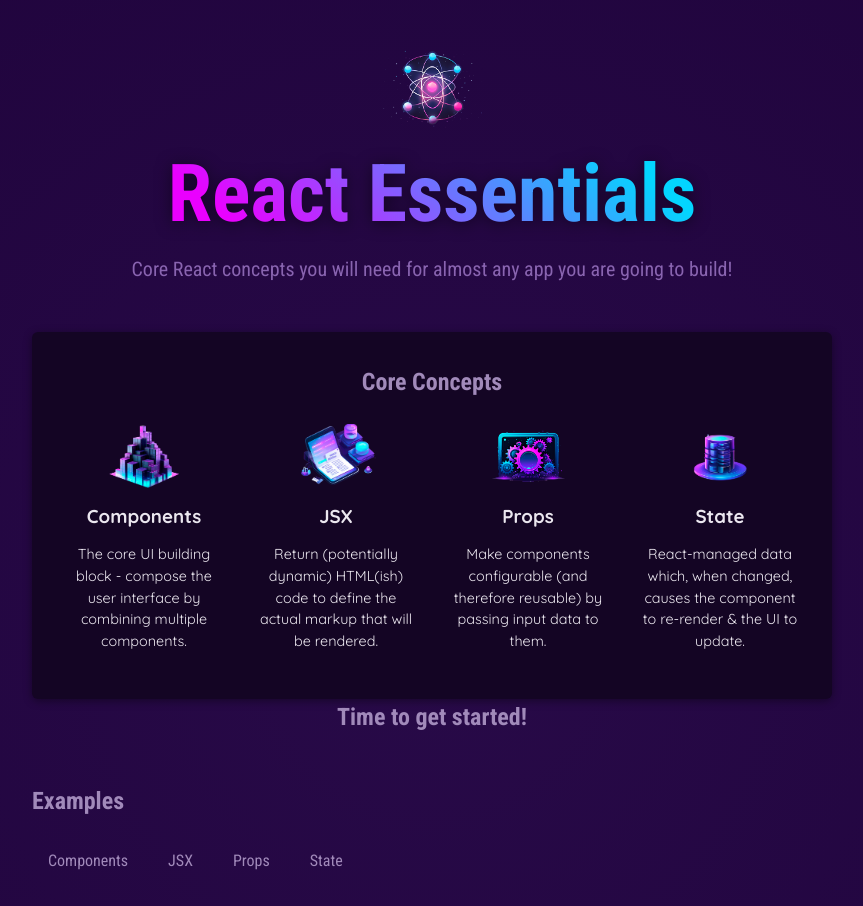
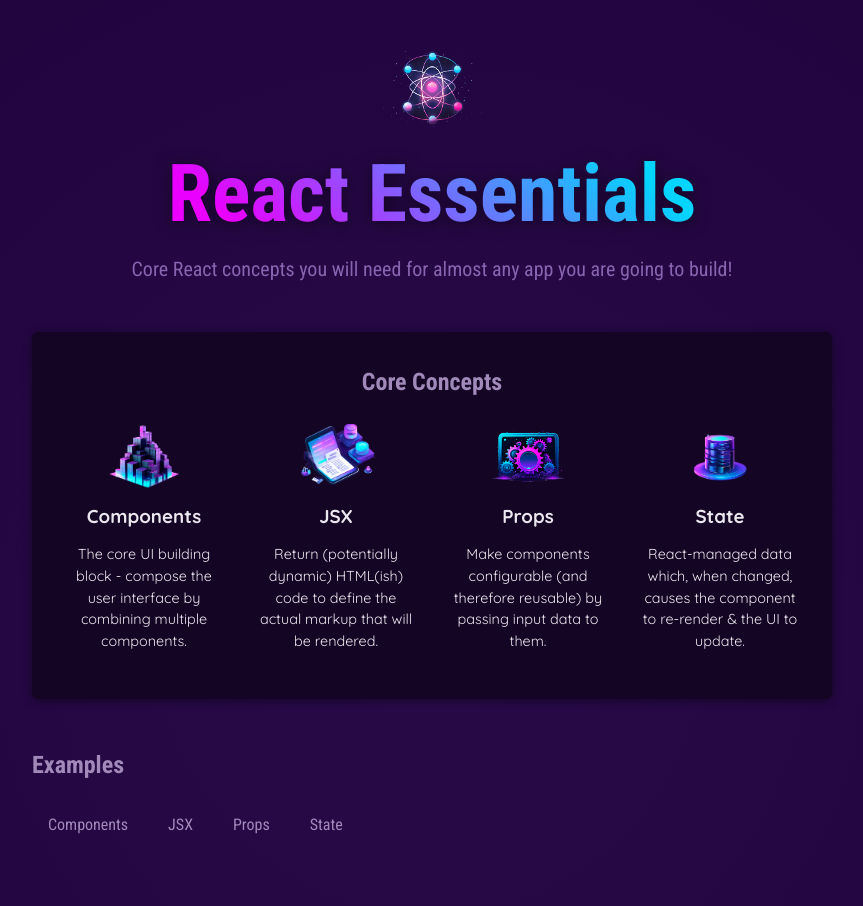
Before and after one commit to bisso-jk/react_practice_codebox, a React (Vite) app: page /react-concepts in a window 1280 px wide. Shown: the top 906 px of the page, without its empty margins (208-1071 px from the left). Built offline with nearby package versions, Linux system fonts and the light colour scheme.

Commit message:
1. vscode 설정 변경 2. CoreConcept 컴포넌트 정리

```diff
--- a/src/component/Main.jsx
+++ b/src/component/CoreConcept/CoreConcepts.jsx
@@ -1,6 +1,6 @@
 import CoreConcept from "./CoreConcept";
 
-const Main = ({content, coreConceptsArray}) => {
+const CoreConcepts = ({coreConceptsArray}) => {
 
     return (
         <main>
@@ -18,10 +18,9 @@
                     ))}
                 </ul>
             </section>
-            <h2>{content}</h2>
         </main>
     );
 };
 
 
-export default Main;
+export default CoreConcepts;
--- a/src/pages/react-concepts/ReactConcepts.jsx
+++ b/src/pages/react-concepts/ReactConcepts.jsx
@@ -1,5 +1,5 @@
 import Header from "/src/component/Header/Header";
-import Main from "/src/component/Main";
+import CoreConcepts from "/src/component/CoreConcept/CoreConcepts";
 import { CORE_CONCEPTS } from "/src/data/data";
 import Example from "/src/component/Example/Example";
 
@@ -7,9 +7,8 @@
   return (
     <div>
       <Header />
-      <Main
+      <CoreConcepts
         coreConceptsArray={CORE_CONCEPTS}
-        content={"Time to get started!"}
       />
       <Example />
     </div>
```
Also changed, not shown: src/component/CoreConcept/CoreConcept.jsx (renamed from src/component/CoreConcept.jsx).
